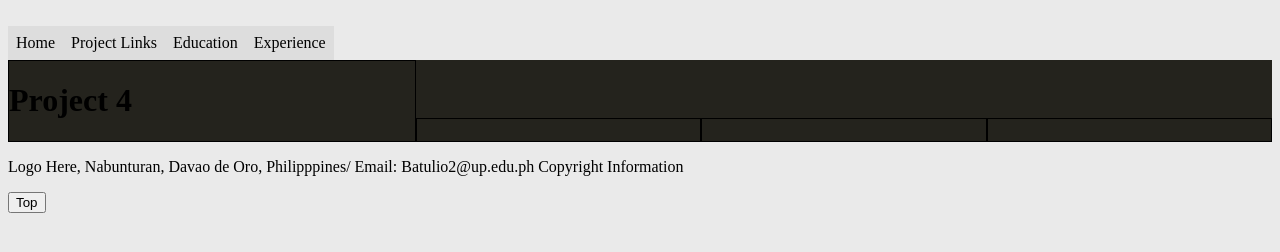
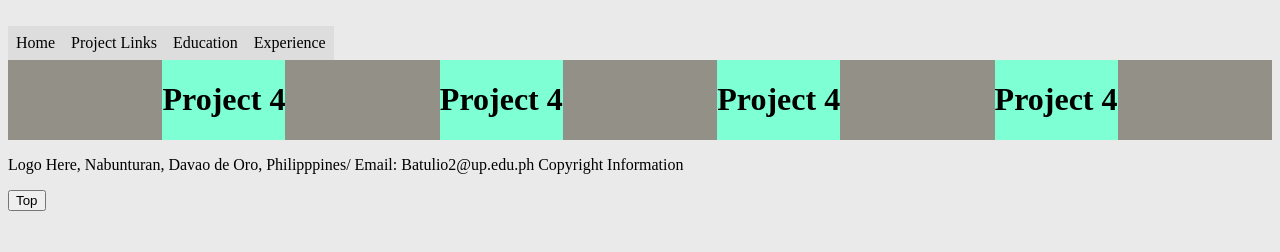
Before and after one commit to CMSC100-1S2324/my-github-page-SerBrad, a plain HTML site: page index.html in a window 1280 px wide. Drawn offline with Linux system fonts and the light colour scheme.

```diff
--- a/index.html
+++ b/index.html
@@ -33,8 +33,6 @@
         <div class = "flex-container">
             <div class="flex-item">
                 <h1>
-
-
                     Project 4
                 </h1>
             </div>
@@ -42,14 +40,14 @@
 
             <div class="flex-item">
                 <h1>
-
+                    Project 4
                 </h1>
 
             </div>
 
             <div class="flex-item">
                 <h1>
-
+                    Project 4
                 </h1>
 
             </div>
@@ -57,7 +55,7 @@
 
             <div class="flex-item">
                 <h1>
-
+                    Project 4
                 </h1>
 
             </div>
--- a/style.css
+++ b/style.css
@@ -33,13 +33,14 @@ ul {
     justify-content: space-evenly;
     align-items: end;
     flex-direction: row;
-    background-color: rgb(36, 35, 29);
+    background-color: rgb(146, 144, 135);
 
 }
 
 .flex-item{
-    flex: auto;
-    border: 1.3px solid black;
 
-
+    background-color: aquamarine;
+    display: inline-flex;
+    flex-wrap: wrap;
+    gap: 12px;
 }
```
